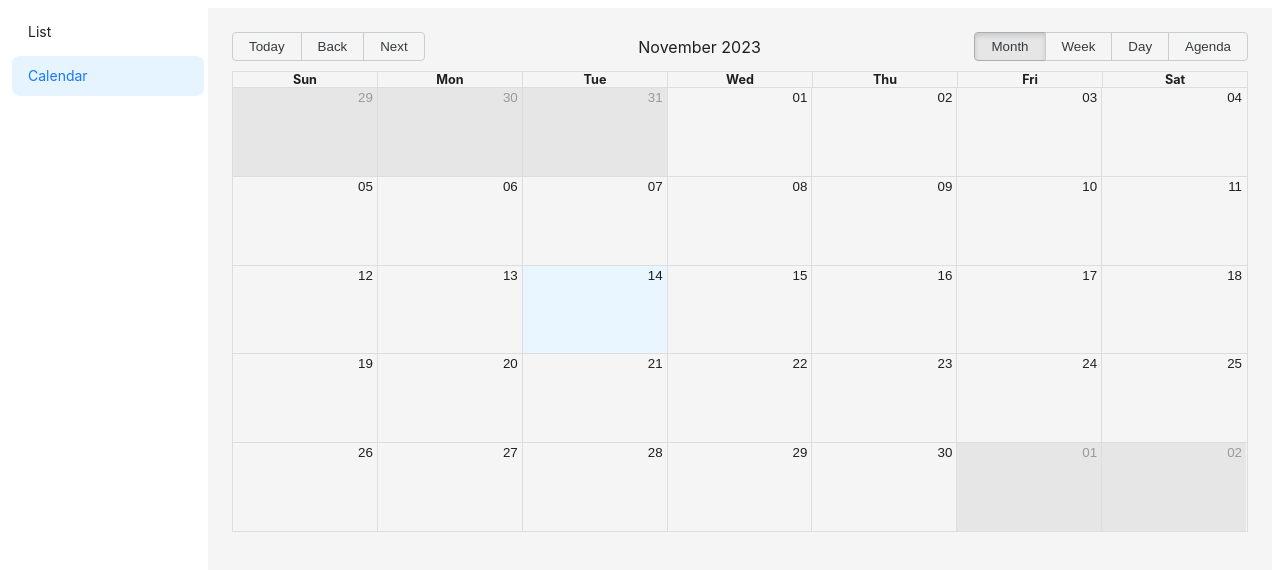
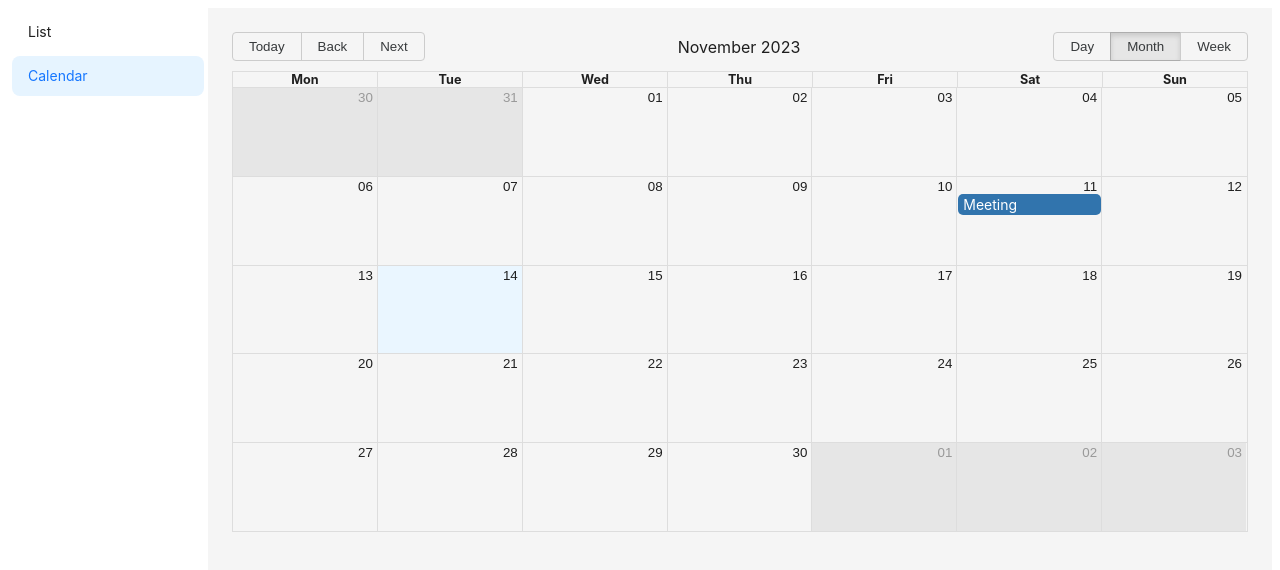
Before and after one commit to suadsuljovic/calendar-app, a React (Vite) app: page / in a window 1280 px wide. Both pictures are taken after a click on the item "Calendar". Shown: the top 570 px of the page. Built offline with nearby package versions, Linux system fonts and the light colour scheme.

Commit message:
finish custom calendar component

```diff
--- a/src/components/calendarView/Calendar.tsx
+++ b/src/components/calendarView/Calendar.tsx
@@ -1,26 +1,43 @@
-import { Calendar, luxonLocalizer } from "react-big-calendar";
+import { Calendar, SlotInfo, luxonLocalizer } from "react-big-calendar";
 import { useEventsContext } from "../../hooks";
-import { DateTime, Settings } from "luxon";
+import { DateTime } from "luxon";
 
 import "react-big-calendar/lib/css/react-big-calendar.css";
+import { useMemo } from "react";
+import { CustomEvent } from "../eventContext/EventContextProvider";
 
-// only use `Settings` if you require optional time zone support
-Settings.defaultZone = "America/Los_Angeles";
-// end optional time zone support
+const localizer = luxonLocalizer(DateTime, { firstDayOfWeek: 1 });
 
-const localizer = luxonLocalizer(DateTime, { firstDayOfWeek: 7 });
+interface CustomCalendarProps {
+  onCreateEvent?: (s: SlotInfo) => void;
+  onUpdateEvent?: (event: CustomEvent) => void;
+}
 
-const CustomCalendar = () => {
+const CustomCalendar = (props: CustomCalendarProps) => {
+  const { onCreateEvent, onUpdateEvent } = props;
   const { events } = useEventsContext();
 
+  const defaultDate = useMemo(() => new Date(), []);
+  const views = useMemo(() => ({ day: true, month: true, week: true }), []);
+
+  console.log(events);
   return (
     <div>
       <Calendar
+        selectable={true}
+        defaultDate={defaultDate}
+        views={views}
         localizer={localizer}
         events={events}
         startAccessor="start"
         endAccessor="end"
-        style={{ height: 500 }}
+        style={{ minHeight: 500 }}
+        onSelectEvent={(customEvent) => {
+          if (onUpdateEvent) onUpdateEvent(customEvent);
+        }}
+        onSelectSlot={(s) => {
+          if (onCreateEvent) onCreateEvent(s);
+        }}
       />
     </div>
   );
--- a/src/components/eventContext/EventContextProvider.tsx
+++ b/src/components/eventContext/EventContextProvider.tsx
@@ -1,9 +1,14 @@
 import { PropsWithChildren, createContext, useState } from "react";
 import { Event } from "react-big-calendar";
 
+export interface CustomEvent extends Event {
+  id: string;
+  desc?: string;
+}
+
 interface EventContextProps {
-  events: Event[];
-  setEvents: React.Dispatch<React.SetStateAction<Event[]>>;
+  events: CustomEvent[];
+  setEvents: React.Dispatch<React.SetStateAction<CustomEvent[]>>;
 }
 
 export const EventContext = createContext<EventContextProps>({
@@ -12,7 +17,15 @@ export const EventContext = createContext<EventContextProps>({
 });
 
 const EventsContextProvider = ({ children }: PropsWithChildren) => {
-  const [events, setEvents] = useState<Event[]>([]);
+  const [events, setEvents] = useState<CustomEvent[]>([
+    {
+      id: "1",
+      title: "Meeting",
+      start: new Date(2023, 10, 11, 10, 30, 0, 0),
+      end: new Date(2023, 10, 11, 12, 30, 0, 0),
+      desc: "Pre-meeting meeting, to prepare for the meeting",
+    },
+  ]);
 
   return (
     <EventContext.Provider value={{ events, setEvents }}>
--- a/src/components/eventList/EventList.tsx
+++ b/src/components/eventList/EventList.tsx
@@ -5,8 +5,8 @@ const EventList = () => {
   const { events } = useEventsContext();
   return (
     <div>
-      {events.map((event) => (
-        <EventListItem title={event.title} />
+      {events.map((event, index) => (
+        <EventListItem key={index} title={event.title} />
       ))}
     </div>
   );
```
